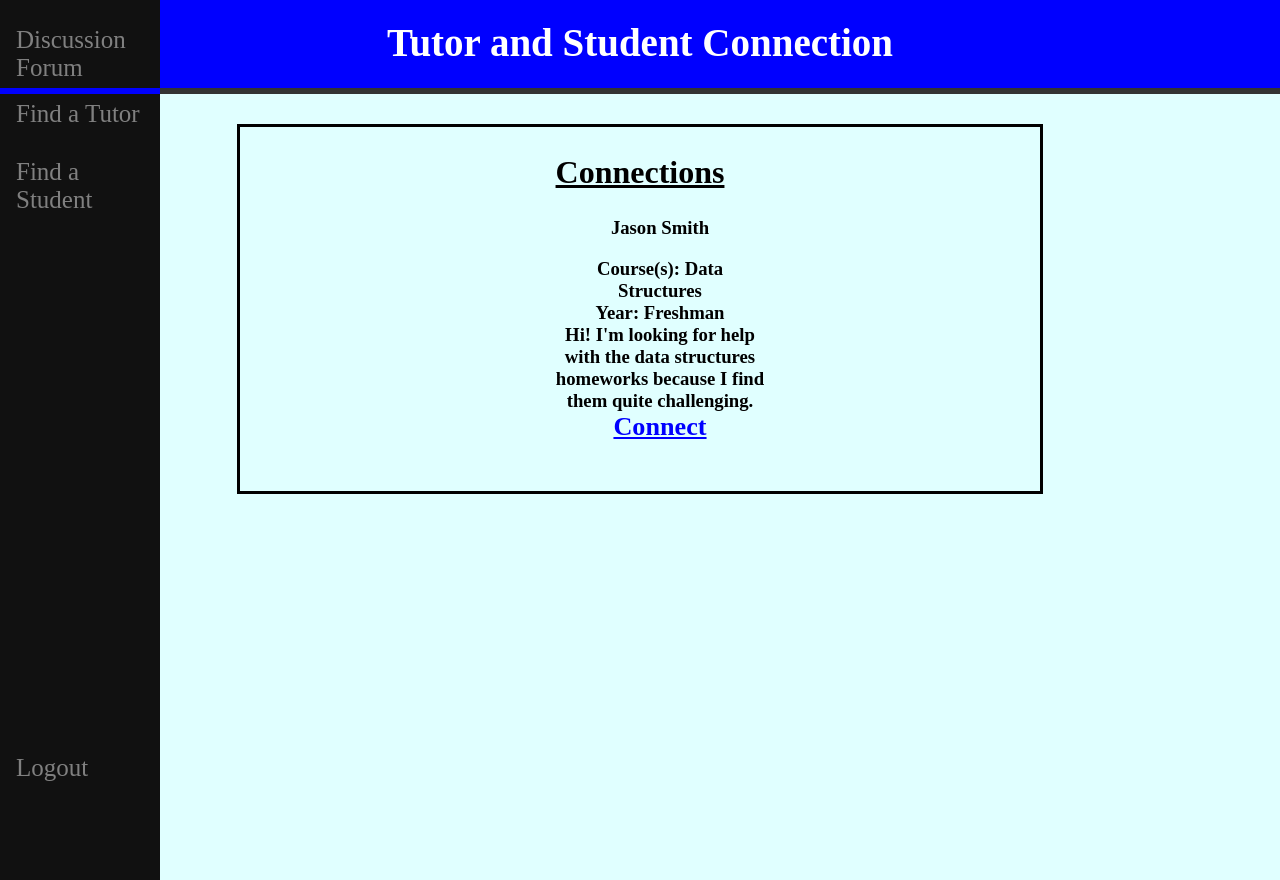
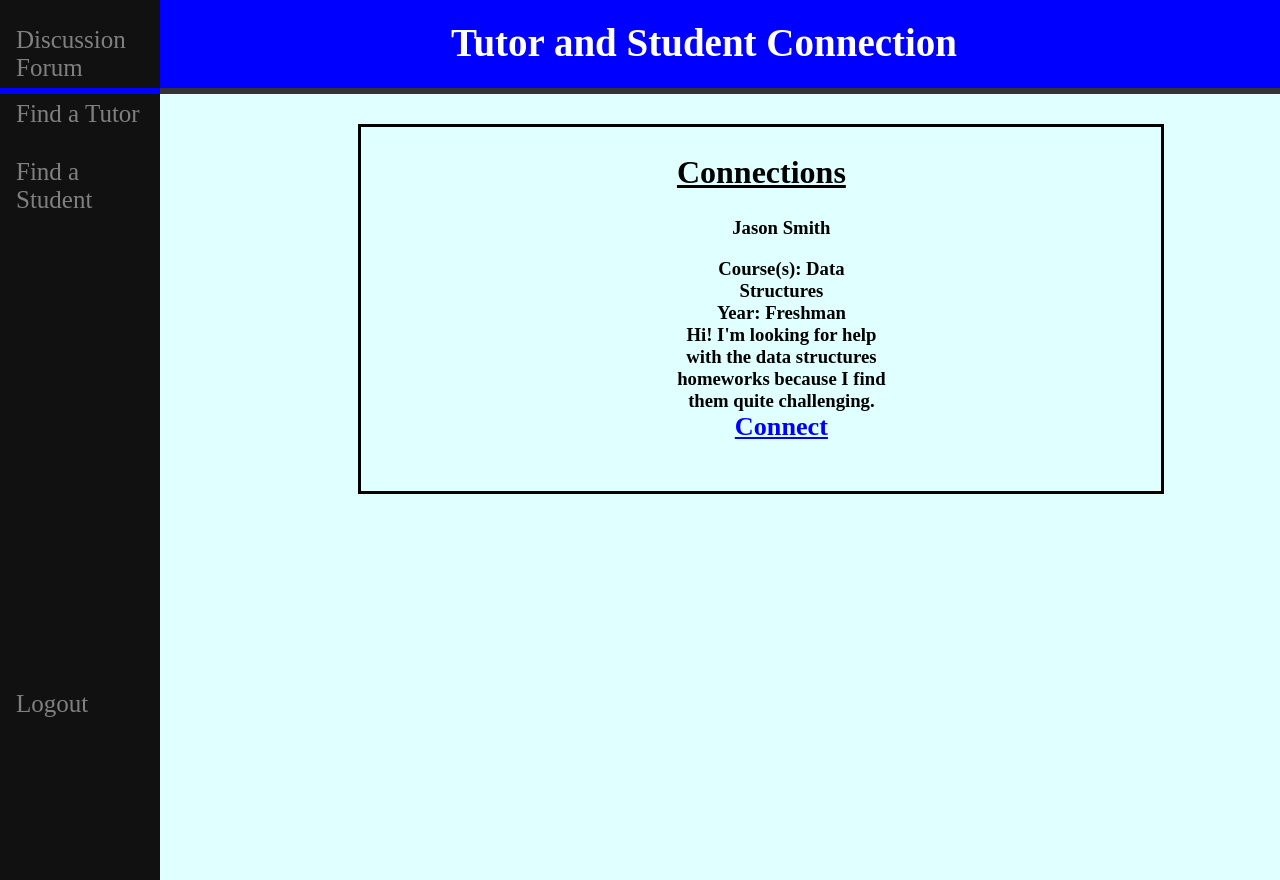
Before and after one commit to jonathankopp/Tutor-and-Student-Connection-TaSC-, a PHP site: page /connect.html in a window 1280 px wide. Run offline with PHP 8.4, Linux system fonts and the light colour scheme.

Commit message:
connect.css changes

```diff
--- a/Resources/connect.css
+++ b/Resources/connect.css
@@ -1,14 +1,15 @@
 h1 {
-	text-align: center;
 	font-size: 30px;
 	border-bottom: 6px solid #333;
-	width:100%;
+	width:90%;
 	margin: 0px;
 	background-color: blue;
 	color: white;
 	margin-top: 0;
 	padding-top: 0;
 	height: 88px;
+	text-align: center;
+	padding-left: 10%;
 }
 
 h1 a:hover {
@@ -93,6 +94,7 @@ h2 {
 	margin-top: 30px;
 	padding-bottom: 30px;
 	border-style: solid;
+	margin-left: 28%;
 }
 
 #navlink {
@@ -100,7 +102,7 @@ h2 {
 }
 
 #logout {
-	margin-top: 330%;
+	margin-top: 290%;
 }
 
 #selected {
```
